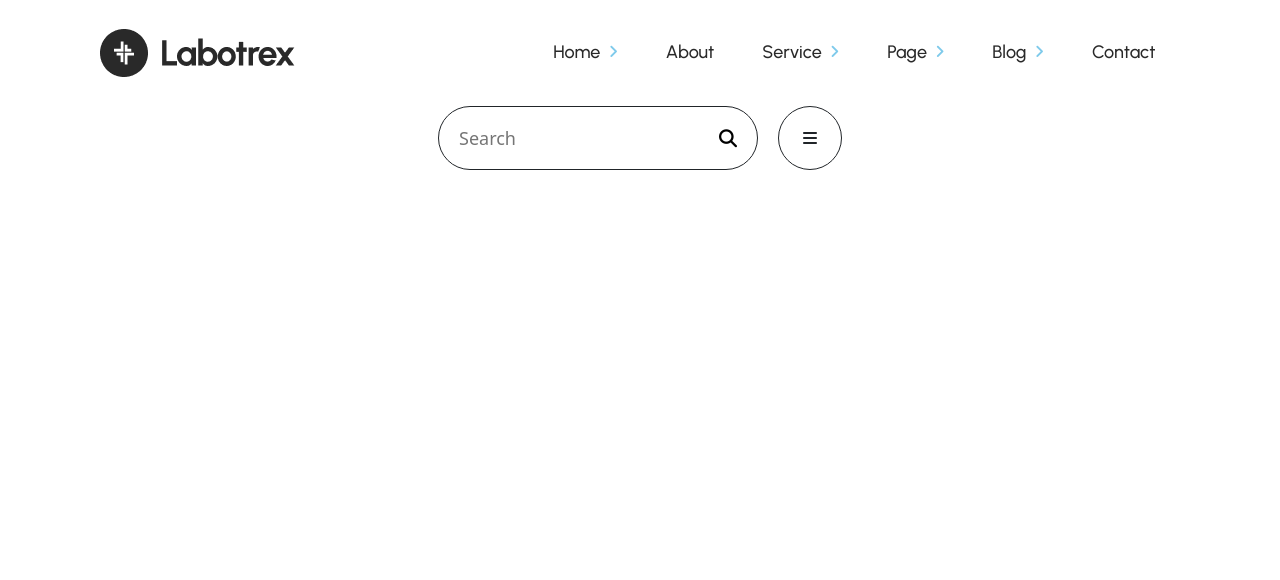
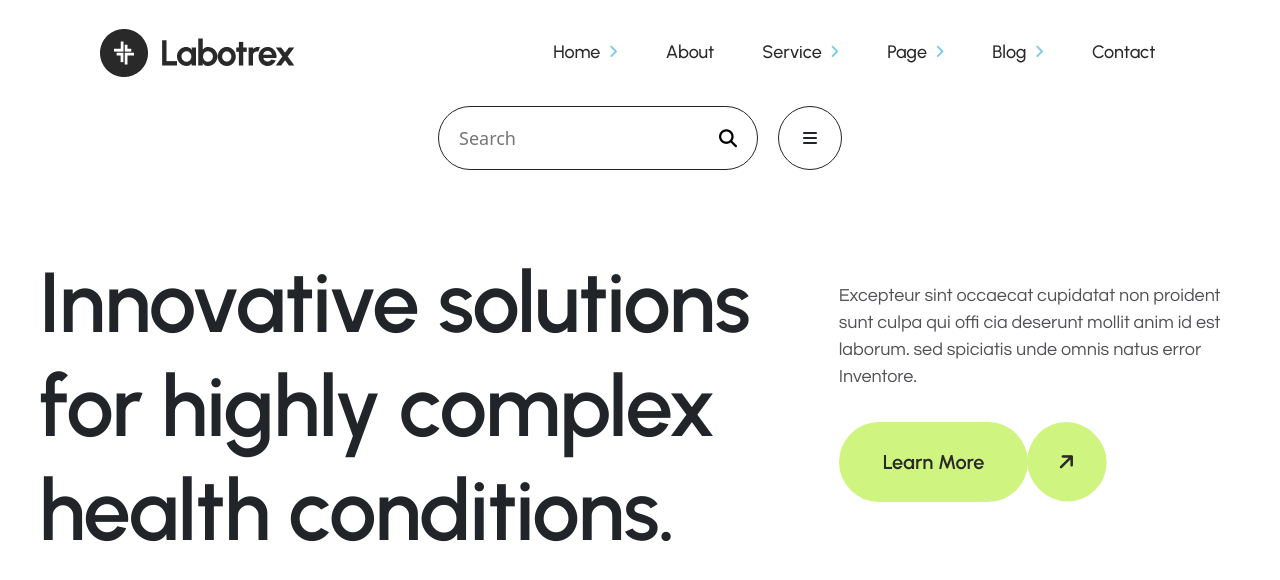
Before and after one commit to alihasandeveloper/labortex, a plain HTML site: page index.html in a window 1280 px wide. Drawn offline with Linux system fonts and the light colour scheme.

Commit message:
home page title and btn added

```diff
--- a/index.html
+++ b/index.html
@@ -62,8 +62,8 @@
             </div>
             <div class="nav-search-wrapper">
                 <div class="nav-search-btn">
-                    <input type="text" placeholder="Search">
-                    <button>
+                    <input type="text" placeholder="Search" name="Search">
+                    <button name="Search" type="submit">
                         <i class="fa-solid fa-magnifying-glass"></i>
                     </button>
                 </div>
@@ -73,7 +73,29 @@
             </div>
         </nav>
     </header>
+    <!-- Header End  -->
 
+    <!-- Home Page Start  -->
+   <section class="home-page-container container-fluid">
+    <div class="home-page-content row justify-content-between">
+        <div class="home-page-title col-7">
+            <h2>Innovative solutions for highly complex health conditions.</h2>
+        </div>
+        <div class="home-page-article col-4">
+            <div class="home-page-desc">
+                <p>Excepteur sint occaecat cupidatat non proident sunt culpa qui offi cia deserunt mollit anim id est laborum. sed spiciatis unde omnis natus error Inventore.</p>
+            </div>
+            <div class="btn-wrapper">
+                <a href="#" class="theme-btn">Learn More</a>
+                <a href="#" class="circle-arrow-btn"><i class="fa-solid fa-arrow-right"></i></a>
+            </div>
+
+        </div>
+    </div>
+
+   </section>
+
+       <!-- Home Page End  -->
 
 
 
--- /dev/null
+++ b/sass/_home-page.scss
@@ -0,0 +1,66 @@
+.home-page-container {
+    margin-top: 80px;
+     .home-page-content  {
+        .home-page-title  {
+            h2 {
+                font-size: 85px;
+                line-height: 104px;
+                letter-spacing: -1.42px;
+                font-family: $headerFont;
+                font-weight: 600;
+            }
+        }
+        .home-page-article  {
+            margin-top: 32px;
+            .home-page-desc {
+                margin-bottom: 32px;
+                p {
+                    font-size: 18px;
+                    font-family: $primaryFont;
+                    color: $grayColor;
+                }
+            }
+            .btn-wrapper {
+                display: inline-flex;
+                a {
+                    transition: ease 0.8s all;
+                }
+                .theme-btn {
+                    padding: 25px 44px;
+                    font-family: $headerFont;
+                    font-size: 20px;
+                    font-weight: 600;
+                    background-color: $primaryColor;
+                    color: $textColor;
+                    text-decoration: none;
+                    text-transform: capitalize;
+                    white-space: nowrap;
+                    border-radius: 50px;
+                }
+                .circle-arrow-btn {
+                    padding: 25px 30px;
+                    font-family: $headerFont;
+                    font-size: 20px;
+                    font-weight: 600;
+                    background-color: $primaryColor;
+                    color: $textColor;
+                    text-decoration: none;
+                    text-transform: capitalize;
+                    white-space: nowrap;
+                    border-radius: 50px;
+                    transform: rotate(-45deg);
+                }
+                &:hover {
+                    a {
+                        background-color: $textColor;
+                        color: #fff;
+                        transition: ease 0.8s all;
+                    }
+                    .circle-arrow-btn {
+                        transform: rotate(0deg);
+                    }
+                }
+            }
+        }
+     }
+}
--- a/sass/style.scss
+++ b/sass/style.scss
@@ -5,7 +5,7 @@
 }
 
 * {
-max-width: 1920px;
+max-width: 1659px;
 margin: 0 auto;
 }
 
@@ -27,3 +27,4 @@ $blueColor: #7ECAEB;
 
 @import "mixin";
 @import "header";
+@import "home-page";
```
Also changed, not shown: css/style.css.
